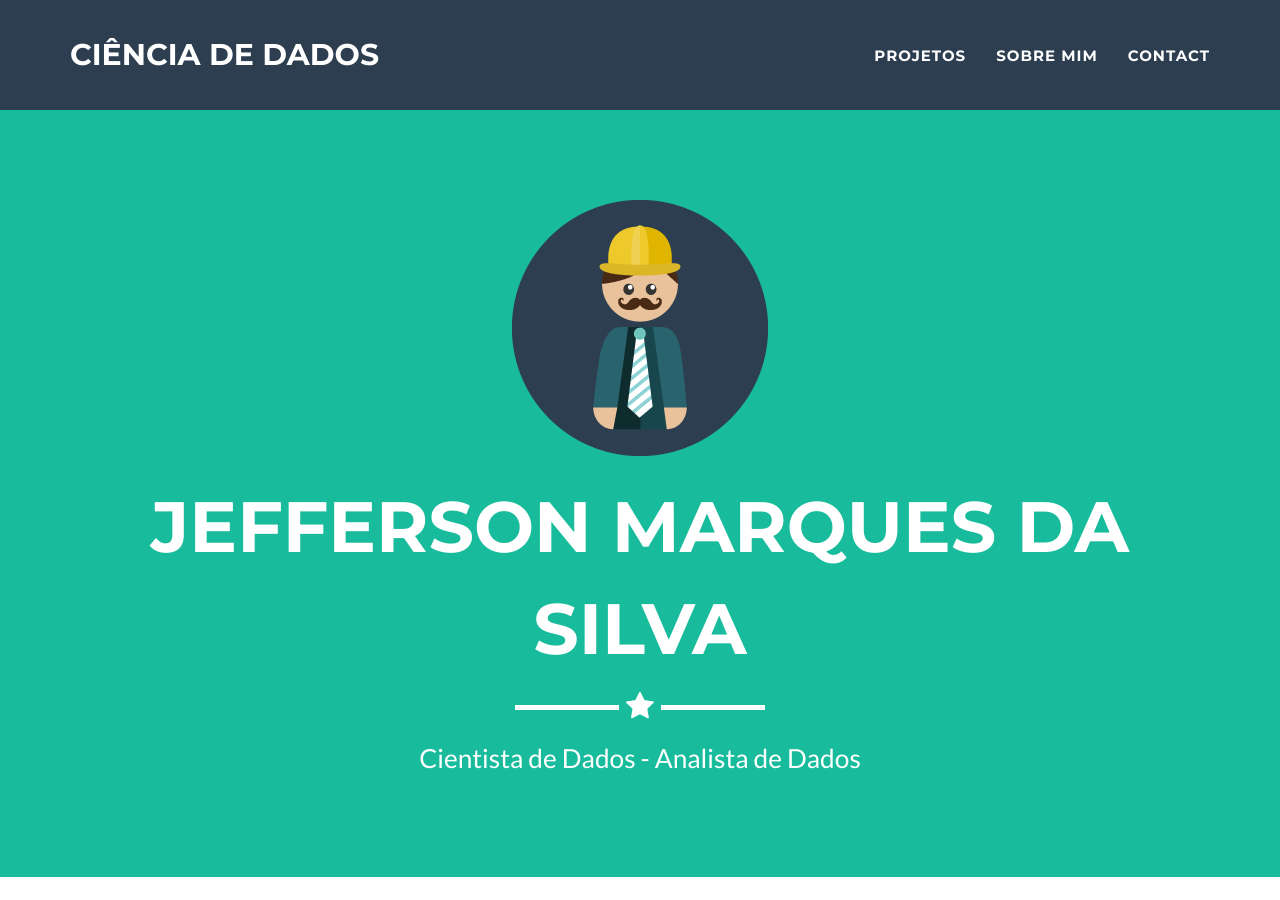
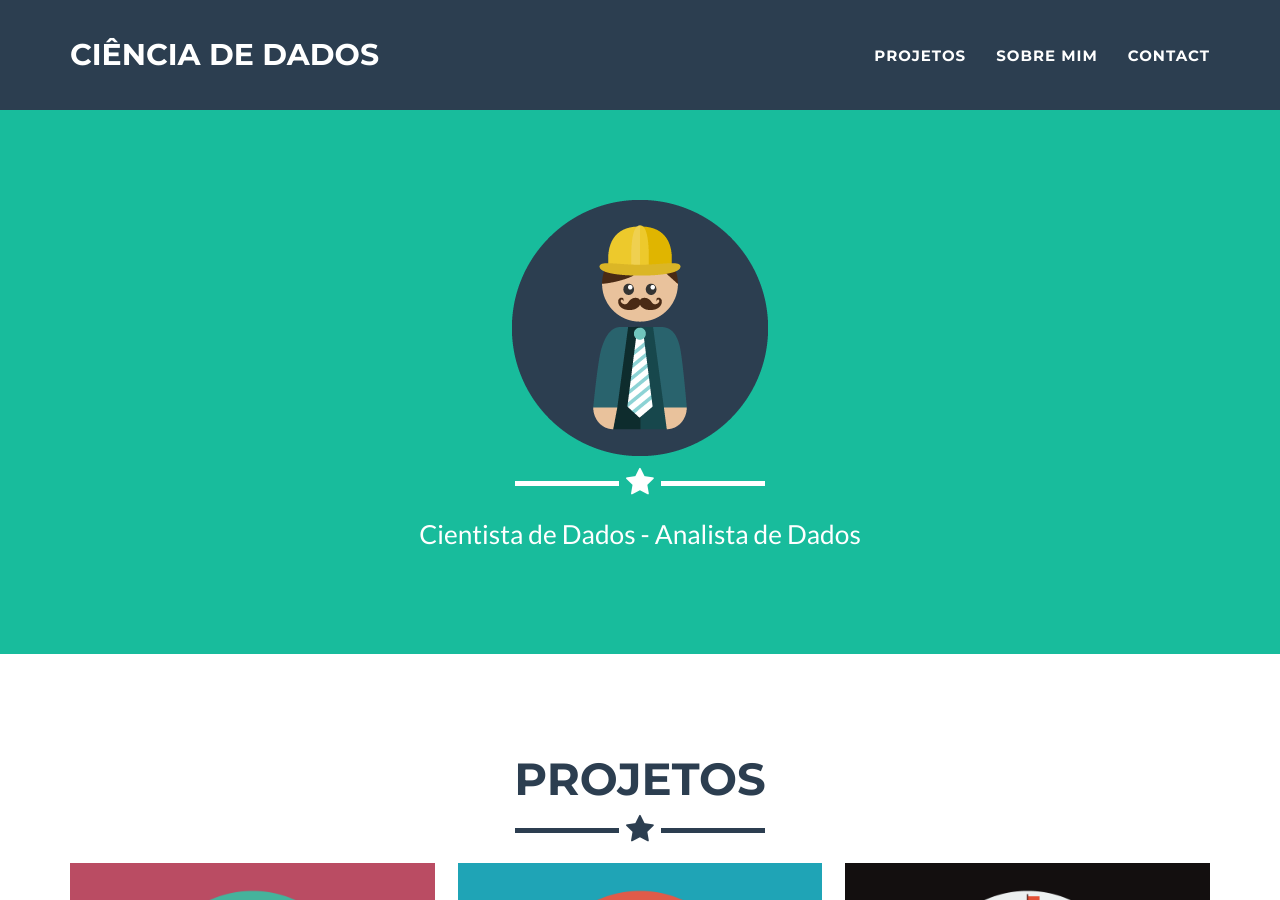
Before and after one commit to Jefferson019/DataScience, a Jekyll site: the page built from _posts/2014-07-18-project-1.markdown, in a window 1280 px wide and 900 px high. Built offline with Jekyll 4.4.1, drawn with Linux system fonts in a browser that asks for light colours.

Commit message:
Update header.html

```diff
--- a/_includes/header.html
+++ b/_includes/header.html
@@ -5,7 +5,7 @@
       <div class="col-lg-12">
         <img class="img-responsive" src="img/profile.png" alt="profile-pic" />
         <div class="intro-text">
-          <span class="name">{{ site.meta_author }}</span>
+          <span class="name">{{ site.shortname }}</span>
           <hr class="star-light" />
           <span class="skills">{{ site.skills }}</span>
         </div>
```
